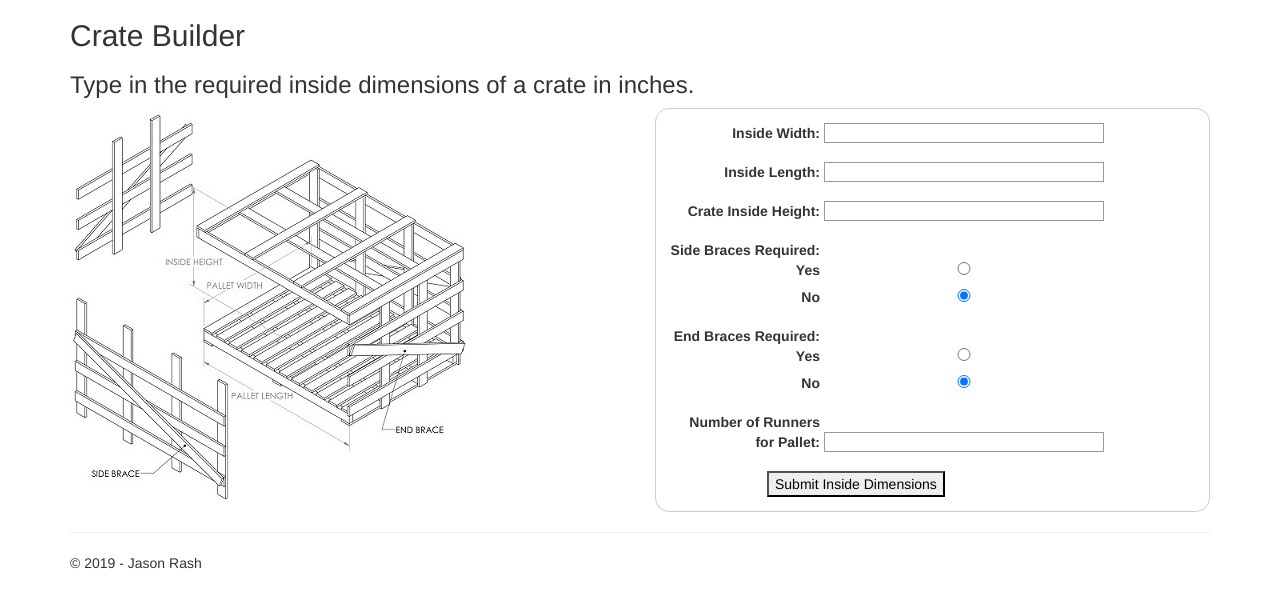
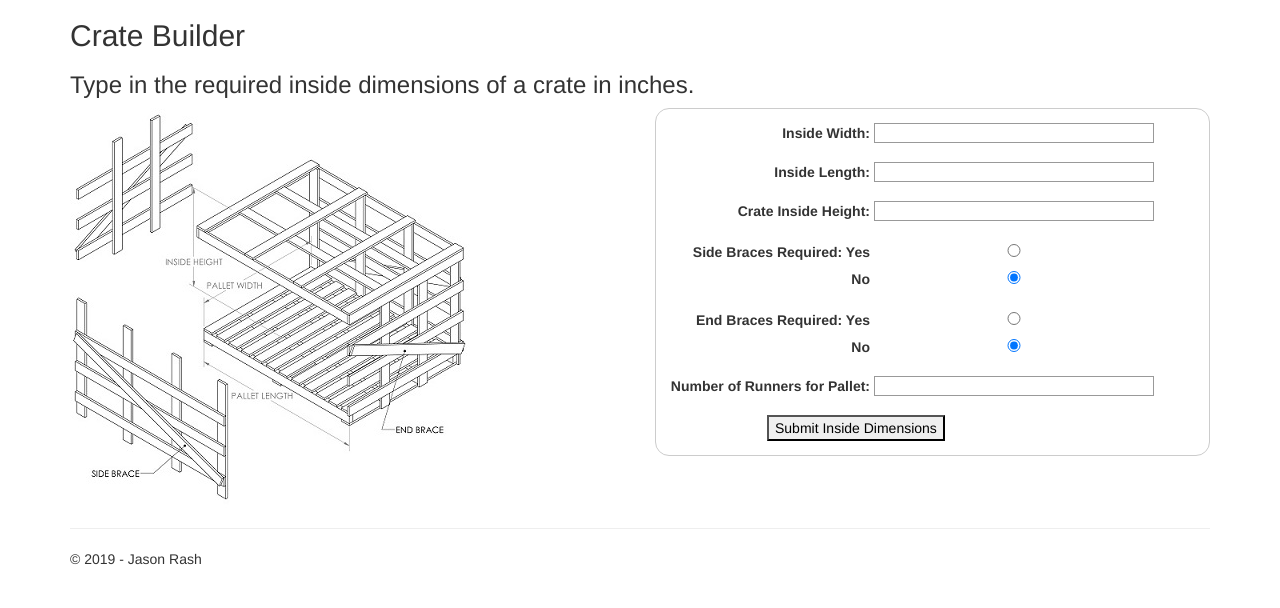
Before and after one commit to JasonMRash/CrateBuilder, a Flask app: page / in a window 1280 px wide. Shown: the part 51-659 px from the top of the page. Run offline with Flask 2, Linux system fonts and the light colour scheme; some libraries are stand-ins or nearby versions.

Commit message:
widen labels

```diff
--- a/CrateBuilder/static/content/site.css
+++ b/CrateBuilder/static/content/site.css
@@ -58,7 +58,7 @@
 label {
     /* Uniform size & alignment */
     display: inline-block;
-    width: 150px;
+    width: 200px;
     text-align: right;
 }
 
```
